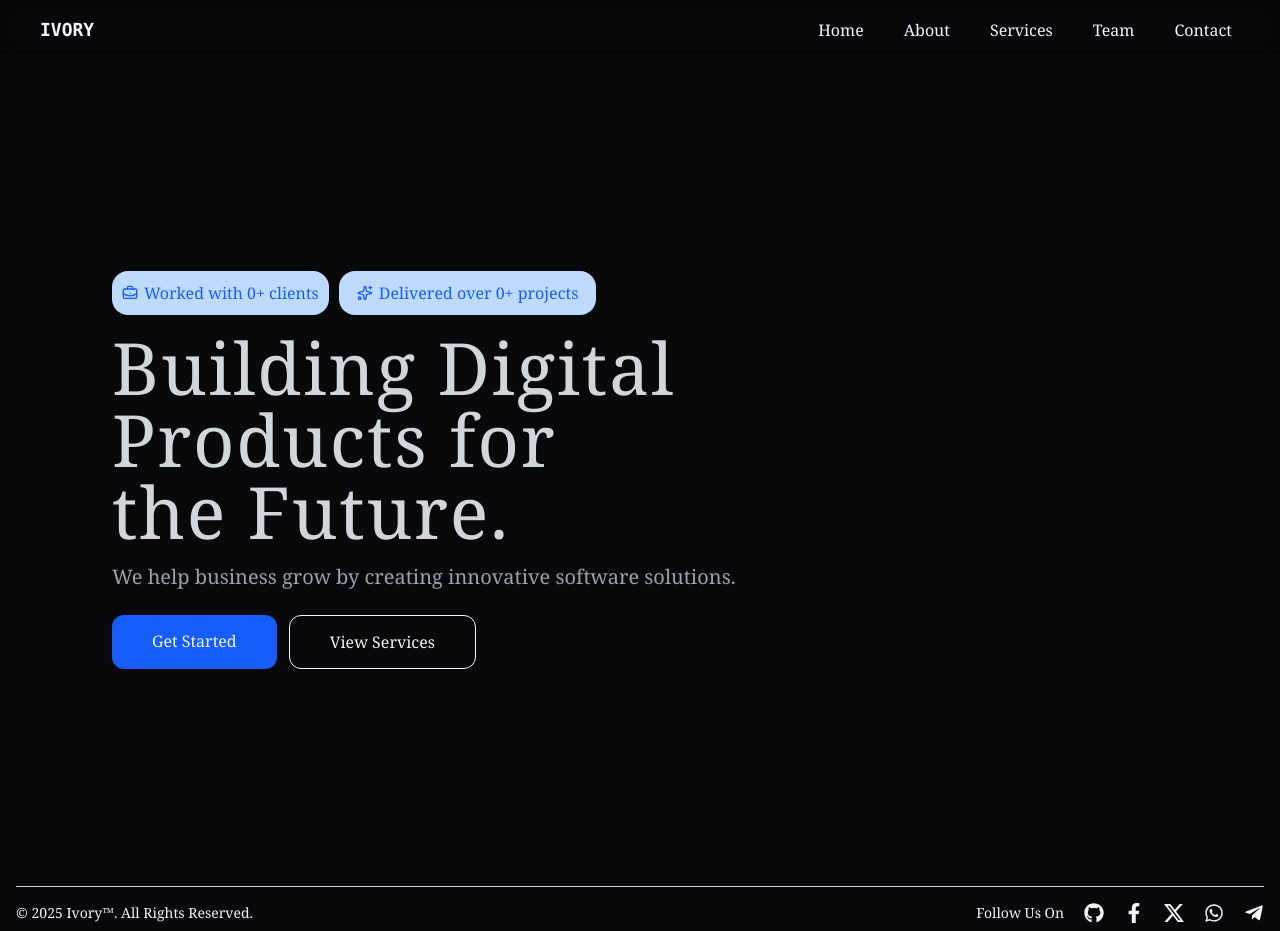
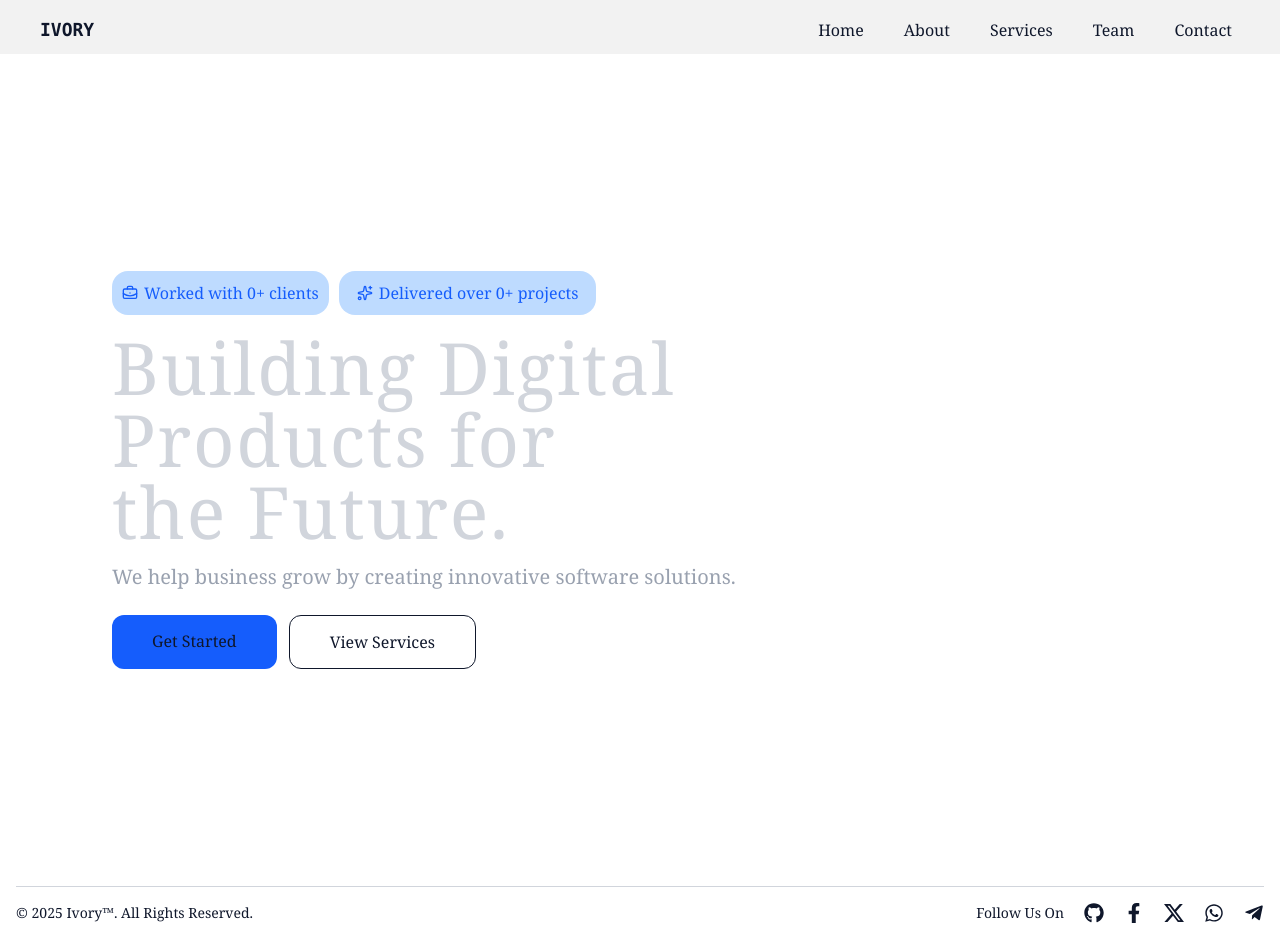
Before and after one commit to Ivory-IT-Company/Portfolio, a React (Vite) app: page / in a window 1280 px wide. Built offline with nearby package versions, Linux system fonts and the light colour scheme.

Commit message:
solve background problem

```diff
--- a/src/index.css
+++ b/src/index.css
@@ -4,7 +4,7 @@
 
 @layer base {
    body {
-     @apply  bg-zinc-900 text-slate-100;
+     @apply bg-white text-slate-900 dark:bg-zinc-900 dark:text-slate-100;
      font-family: var(--font-serif);
    }
  }
```
